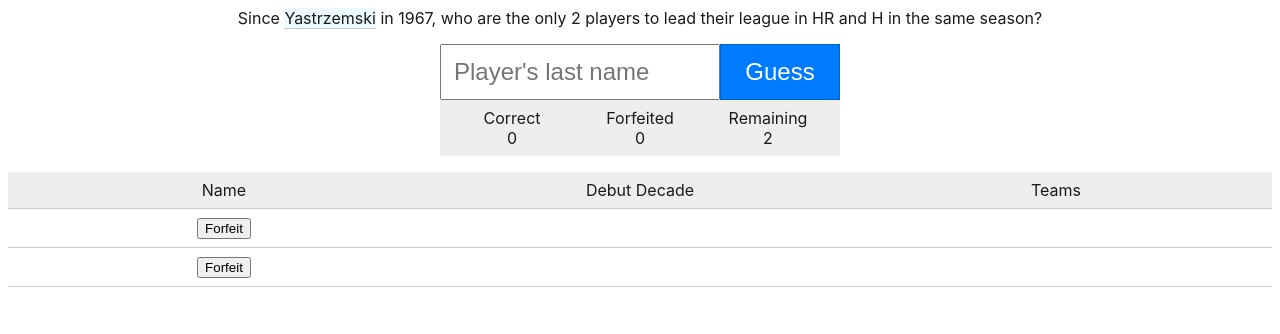
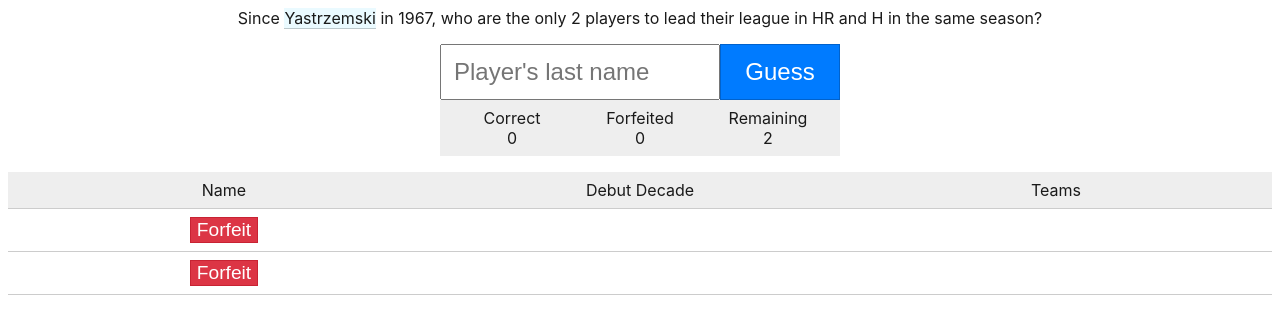
Before and after one commit to goodoldneon/baseball-trivia, a React app: page / in a window 1280 px wide. Built offline with nearby package versions, Linux system fonts and the light colour scheme.

Commit message:
Style forfeit button

```diff
--- a/src/components/Trivia/Answers/Player.js
+++ b/src/components/Trivia/Answers/Player.js
@@ -35,7 +35,7 @@ const Player = (props) => {
     }
 
     return (
-      <button type="button" onClick={handleForfeit}>
+      <button type="button" onClick={handleForfeit} className="forfeit-btn">
         Forfeit
       </button>
     );
--- a/src/styles/App.css
+++ b/src/styles/App.css
@@ -67,6 +67,19 @@ a:hover {
   background-color: #fff3cd;
 }
 
+.answers .forfeit-btn {
+  background-color: #dc3545;
+  color: white;
+  font-size: 1.2em;
+  border: 1px solid #c82333;
+  transition-duration: 0.2s;
+}
+
+.answers .forfeit-btn:hover {
+  background-color: #c82333;
+  transition-duration: 0.4s;
+}
+
 .detail {
   width: 400px;
   margin: auto;
```
